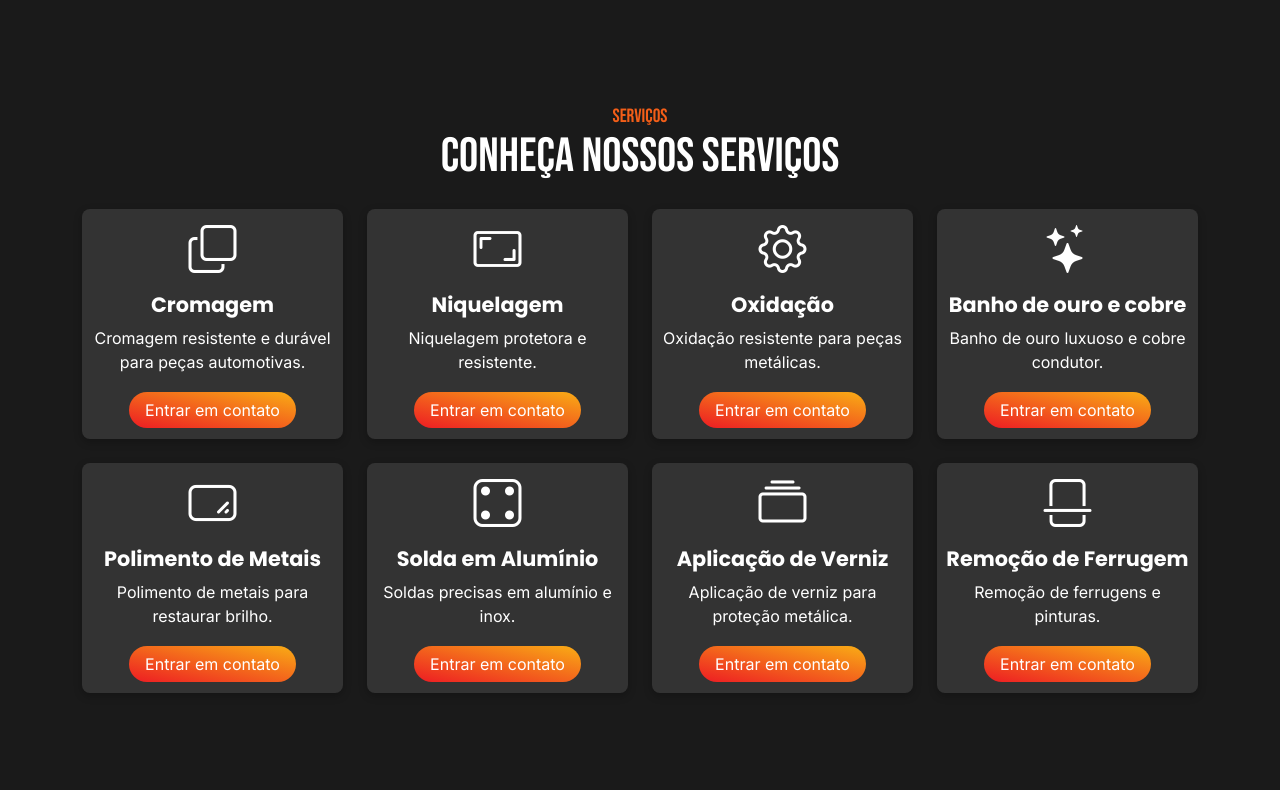
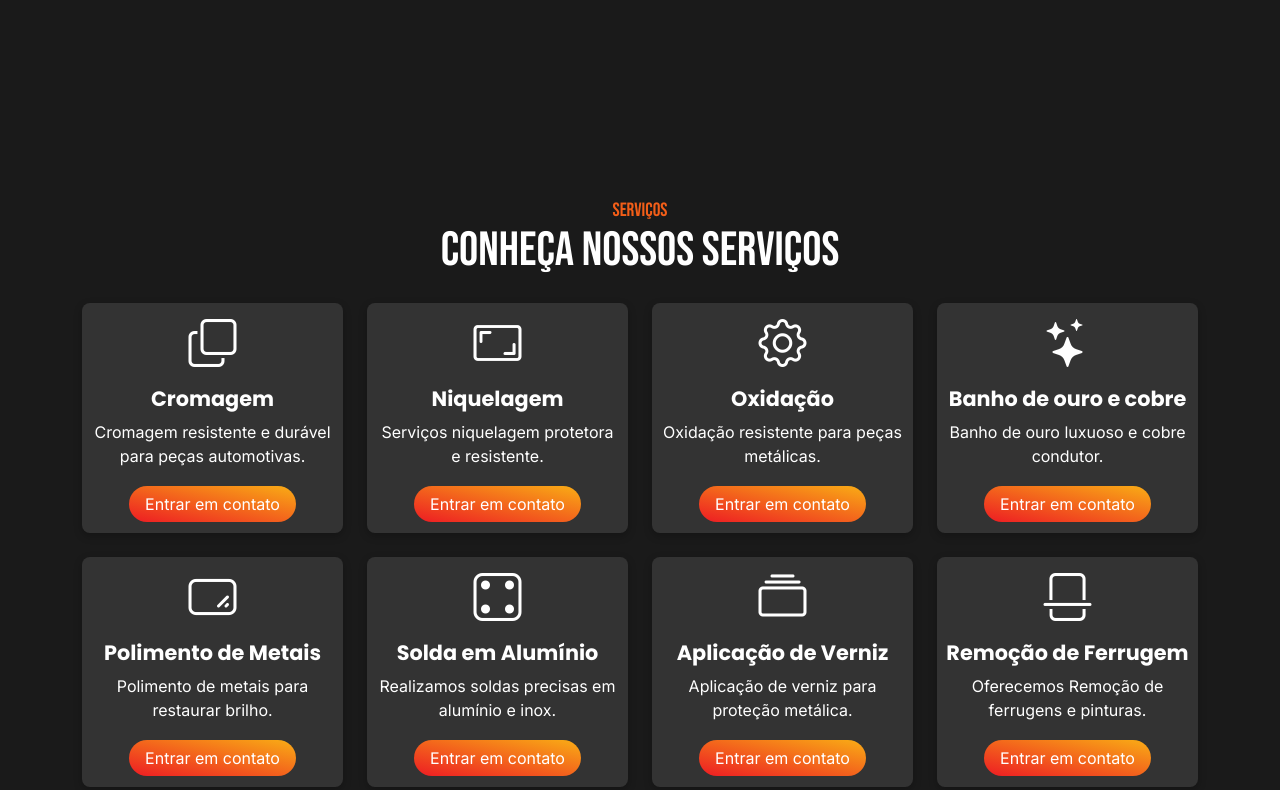
Before and after one commit to viniciusfernandoss/Fenix-Cromagem, a plain HTML site: page index.html in a window 1280 px wide. Shown: the part 1292-2082 px from the top of the page. Drawn offline with nearby package versions, Linux system fonts and the light colour scheme.

Commit message:
Alteração na sessão serviço

```diff
--- a/index.html
+++ b/index.html
@@ -500,7 +500,7 @@
                                     Serviços
         ==================================================================
         -->
-        <div class="container" id="servicos">
+        <div class="container d-flex flex-column justify-content-center align-items-center" id="servicos">
             <div class="content-titulo-servicos d-flex flex-column align-items-center mb-3">
                 <div class="titulos-servicos text-center">
                     <h2 class="titulo1-servicos m-0">
@@ -536,7 +536,7 @@
                             Niquelagem
                         </h4>
                         <p class="mb-4">
-                            Niquelagem protetora e resistente.
+                            Serviços niquelagem protetora e resistente.
                         </p>
                         <a href="#" class="py-2 px-3 rounded-5">
                             Entrar em contato
@@ -597,7 +597,7 @@
                             Solda em Alumínio
                         </h4>
                         <p class="mb-4">
-                            Soldas precisas em alumínio e inox.
+                            Realizamos soldas precisas em alumínio e inox.
                         </p>
                         <a href="#" class="py-2 px-3 rounded-5">
                             Entrar em contato
@@ -627,7 +627,7 @@
                             Remoção de Ferrugem
                         </h4>
                         <p class="mb-4">
-                            Remoção de ferrugens e pinturas.
+                            Oferecemos Remoção de ferrugens e pinturas.
                         </p>
                         <a href="#" class="py-2 px-3 rounded-5">
                             Entrar em contato
```
